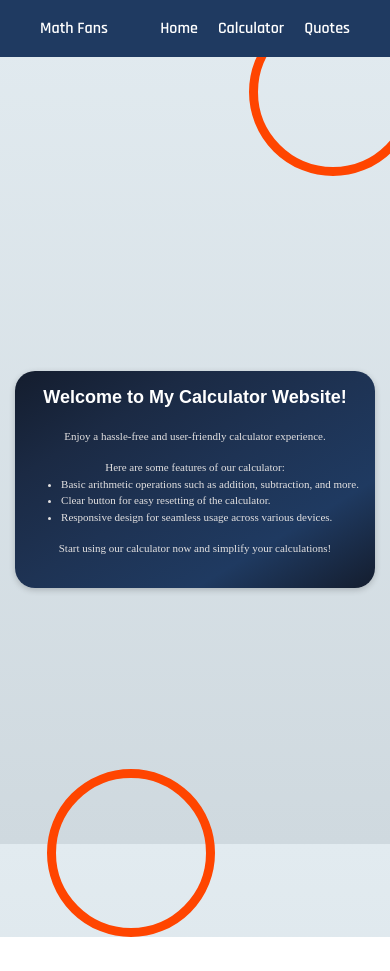
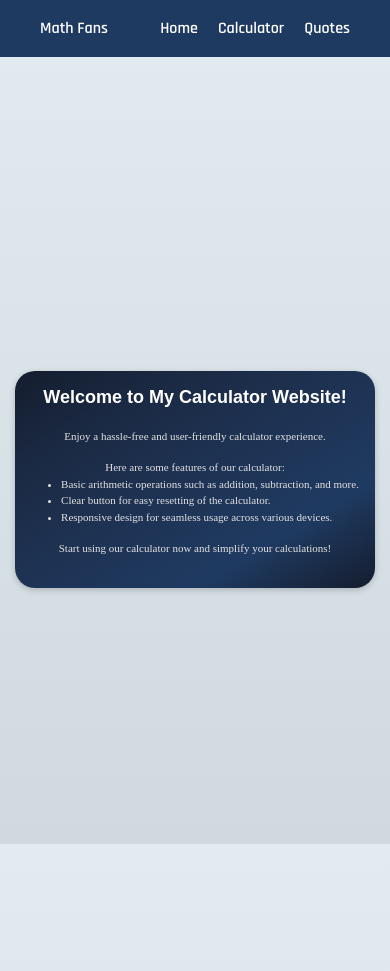
Before and after one commit to ibtisam-adil/Math-Magician, a React (Create React App) app: page / in a window 390 px wide. Shown: the top 971 px of the page. Before the commit the page ends 937 px from the top, so only its background shows below. Built offline with nearby package versions, Linux system fonts and the light colour scheme; a web font is replaced by a local one.

Commit message:
removed unnecessary code

```diff
--- a/src/App.css
+++ b/src/App.css
@@ -5,6 +5,7 @@
 
 html {
   height: 100vh;
+  width: 100%;
   font-size: 62.5%;
 }
 
@@ -308,16 +309,10 @@ body {
 
   /* CIRCLES  */
   .circle {
-    width: 15rem;
-    height: 15rem;
-    top: 1%;
-    right: -7%;
+    visibility: hidden;
   }
 
   .c-2 {
-    width: 15rem;
-    height: 15rem;
-    bottom: -11%;
-    left: 12%;
+    visibility: hidden;
   }
 }
```
